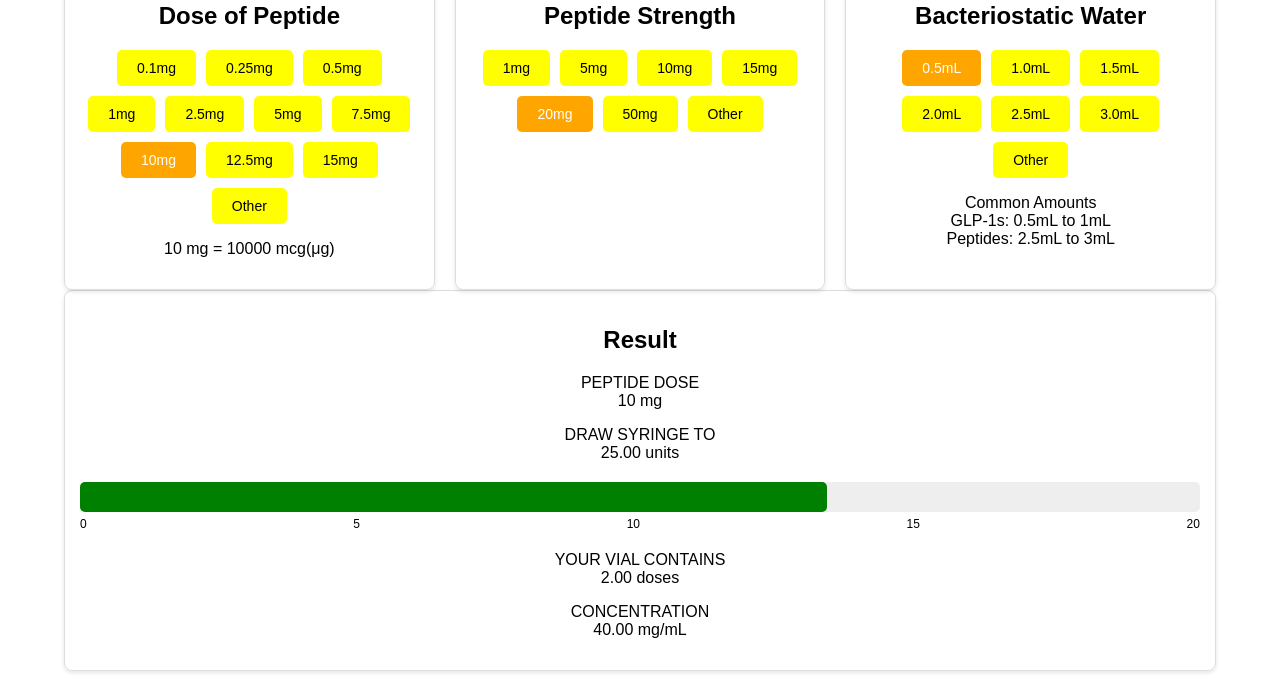
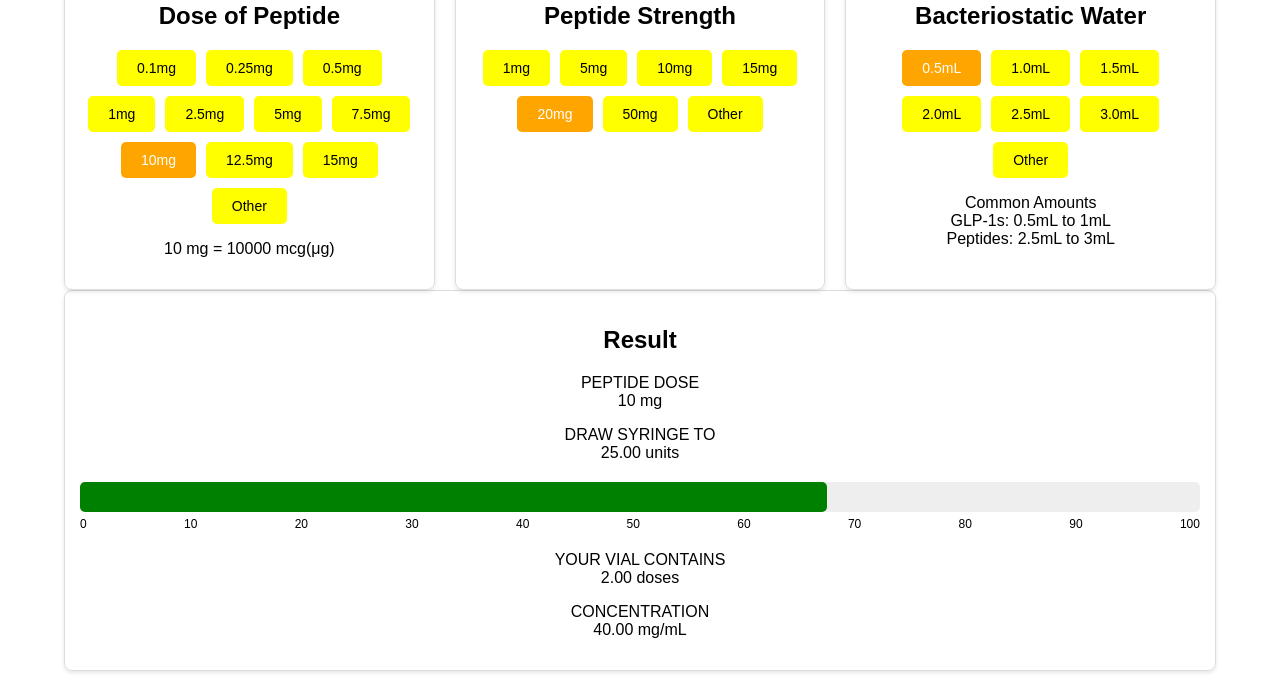
Before and after one commit to Professorwired/peptidecalclutor.github.io, a plain HTML site: page index.html in a window 1280 px wide. Shown: the part 438-1129 px from the top of the page. Drawn offline with Linux system fonts and the light colour scheme.

Commit message:
Update index.html

```diff
--- a/index.html
+++ b/index.html
@@ -69,10 +69,16 @@
                 </div>
                 <div class="scale-readings">
                     <span class="scale-reading">0</span>
-                    <span class="scale-reading">5</span>
                     <span class="scale-reading">10</span>
-                    <span class="scale-reading">15</span>
                     <span class="scale-reading">20</span>
+                    <span class="scale-reading">30</span>
+                    <span class="scale-reading">40</span>
+                    <span class="scale-reading">50</span>
+                    <span class="scale-reading">60</span>
+                    <span class="scale-reading">70</span>
+                    <span class="scale-reading">80</span>
+                    <span class="scale-reading">90</span>
+                    <span class="scale-reading">100</span>
                 </div>
             </div>
             <p>YOUR VIAL CONTAINS<br><span id="vial-doses">2 doses</span></p>
```
